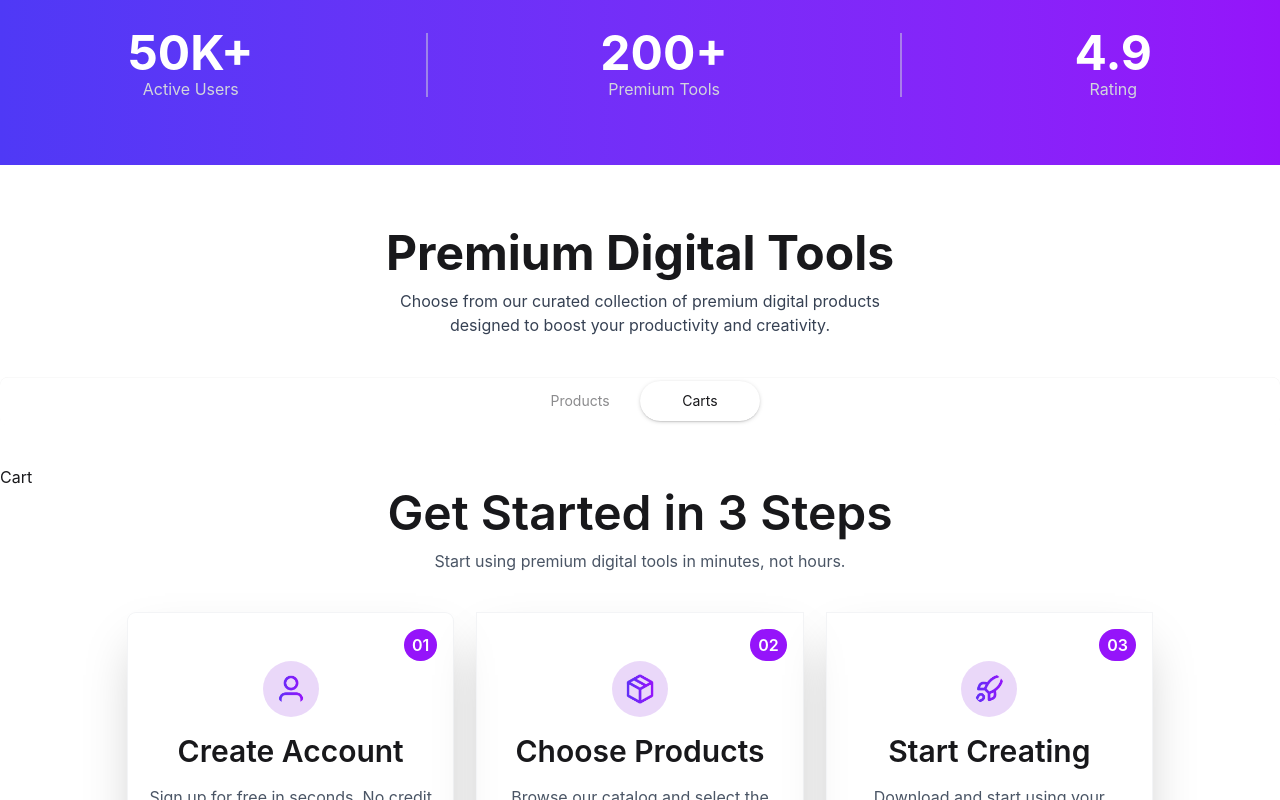
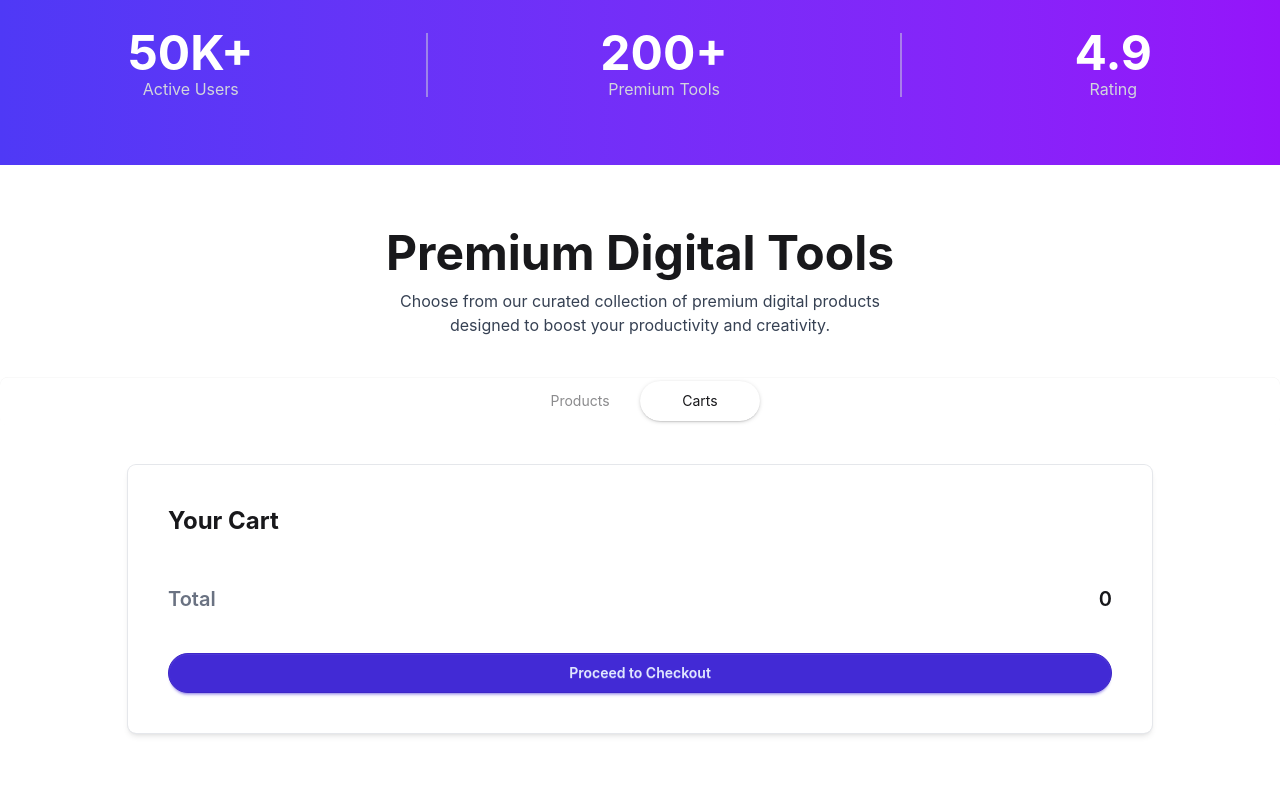
Before and after one commit to Nayem0087/assignment-06, a React (Vite) app: page / in a window 1280 px wide. Both pictures are taken after a click on the radio button "Carts". Shown: the part 728-1528 px from the top of the page. Built offline with nearby package versions, Linux system fonts and the light colour scheme.

Commit message:
added my dynamic count system in my cart section

```diff
--- a/src/App.jsx
+++ b/src/App.jsx
@@ -25,6 +25,7 @@ function App() {
   const [activeTab, setActiveTab] = useState('model')
     const [carts, setCarts] = useState([])
 
+
   return (
     <>
       <Navbar />
@@ -38,15 +39,15 @@ function App() {
 
       <div className="tabs tabs-box justify-center mb-10 bg-transparent">
         <input type="radio" name="my_tabs_1" className="tab rounded-full w-30" aria-label="Products"
-          onClick={() => setActiveTab('Products')}
+          onClick={() => setActiveTab('model')}
           defaultChecked />
         <input type="radio" name="my_tabs_1" className="tab rounded-full w-30" aria-label="Carts"
-          onClick={() => setActiveTab('Carts')}
+          onClick={() => setActiveTab('carts')}
         />
       </div>
 
-      {activeTab === 'Products' && <Models modelPromise={modelPromise} carts={carts} setCarts={setCarts} />}
-      {activeTab === 'Carts' && <Cart />}
+      {activeTab === 'model' && <Models modelPromise={modelPromise} carts={carts} setCarts={setCarts} />}
+      {activeTab === 'carts' && <Cart carts={carts} />}
       <GetStarted />
       <TransparentPricing />
       <Workflow />
--- a/src/assets/Component/ActiveUser.jsx
+++ b/src/assets/Component/ActiveUser.jsx
@@ -8,12 +8,12 @@ const ActiveUser = () => {
                     <h2 className='font-bold sm:text-5xl text-4xl text-white'>50K+</h2>
                     <p className='text-gray-300'>Active Users</p>
                 </div>
-                <div class="w-0.5 h-16 bg-gray-300 opacity-50"></div>
+                <div className="w-0.5 h-16 bg-gray-300 opacity-50"></div>
                 <div className='flex flex-col items-center'>
                     <h2 className='font-bold sm:text-5xl text-4xl text-white'>200+</h2>
                     <p className='text-gray-300'>Premium Tools</p>
                 </div>
-                <div class="w-0.5 h-16 bg-gray-300 opacity-50"></div>
+                <div className="w-0.5 h-16 bg-gray-300 opacity-50"></div>
                 <div className='flex flex-col items-center'>
                     <h2 className='font-bold sm:text-5xl text-4xl text-white'>4.9</h2>
                     <p className='text-gray-300'>Rating</p>
--- a/src/assets/Component/Cart.jsx
+++ b/src/assets/Component/Cart.jsx
@@ -1,9 +1,39 @@
 import React from 'react';
 
-const Cart = () => {
+const Cart = ({ carts }) => {
+
+    const totalPrice = carts.reduce((sum, item) => {
+        return sum + Number(item.price.replace('$', ''))
+    }, 0)
+
+    console.log(totalPrice);
+
     return (
-        <div>
-            Cart
+        <div className='max-w-[80%] mx-auto p-10 mb-20 ring-1 ring-gray-200 shadow-md rounded-lg'>
+            <h1 className='text-2xl font-bold pb-6'>Your Cart</h1>
+
+            {
+                carts.map(item => <div className='bg-gray-200 p-6 rounded-lg mb-5' key={item.id}>
+                    <div className='flex items-center gap-4'>
+                        <div>
+                            <img className='h-12 w-12 rounded-full p-2 ' src={item.image} alt="" />
+                        </div>
+                        <div>
+                            <h2 className='font-bold text-xl'>{item.name}</h2>
+                            <h5 className='font-semibold text-gray-600'>{item.price}</h5>
+                        </div>
+                    </div>
+                </div>)
+            }
+
+            <div className='flex justify-between pt-6'>
+                <div className='font-semibold text-xl text-gray-500'>Total</div>
+                <div className='font-semibold text-xl'>0</div>
+            </div>
+            <div>
+                <button className="btn btn-primary w-full mt-10 rounded-full font-semibold">Proceed to Checkout</button>
+            </div>
+
         </div>
     );
 };
--- a/src/assets/Component/ModelCard.jsx
+++ b/src/assets/Component/ModelCard.jsx
@@ -7,6 +7,7 @@ const ModelCard = ({ model, carts, setCarts }) => {
 
     const handleBuyNow = () => {
         setBuyNow(true);
+        setCarts([...carts, model]);
     }
 
     return (
```
